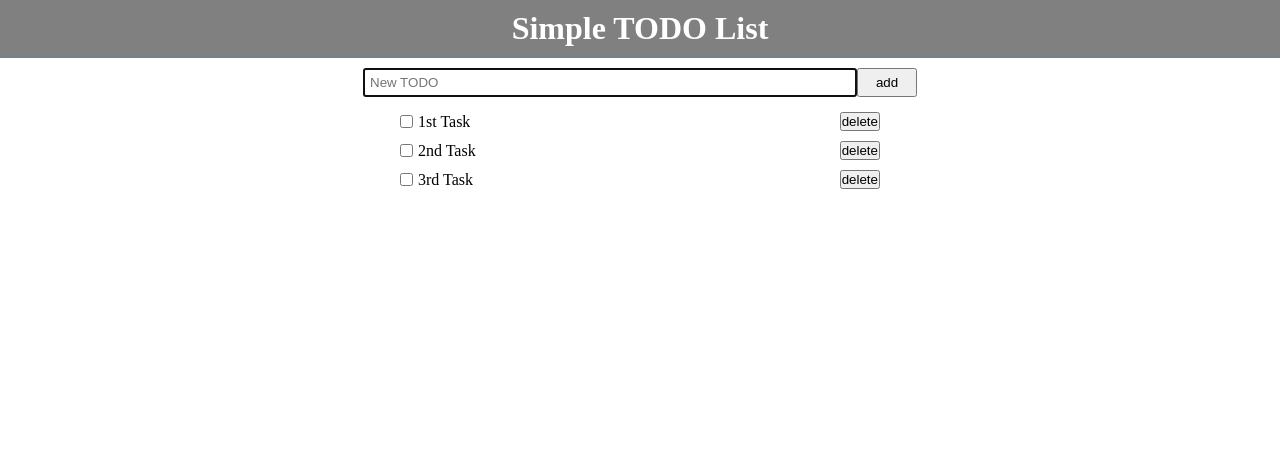
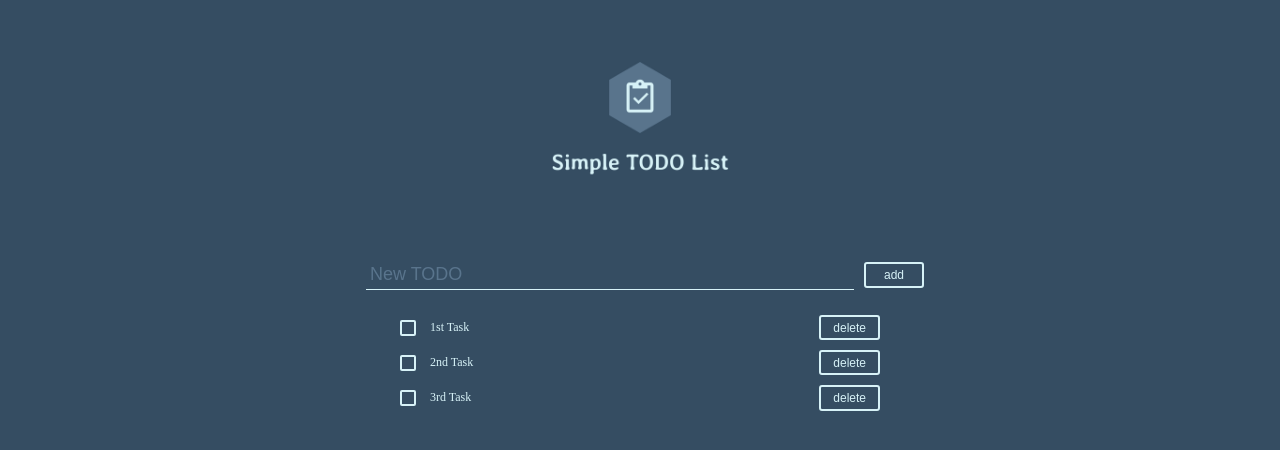
Before and after one commit to progfay/simple-todo-list, a plain HTML site: page static/index.html in a window 1280 px wide. Drawn offline with Linux system fonts and the light colour scheme.

Commit message:
feat: renewal page style

```diff
--- a/static/index.html
+++ b/static/index.html
@@ -26,10 +26,12 @@
 </head>
 
 <body>
-    <h1 id="title"> Simple TODO List </h1>
+    <header id="header">
+        <div id="icon"></div>
+    </header>
     <label id="add-todo">
-        <input type="text" name="new-todo" id="todo-input" placeholder="New TODO" autofocus>
-        <button type="button" id="add-button" onclick=""> add </button>
+        <input type="text" name="new-todo" id="todo-input" placeholder="New TODO" autofocus autocomplete="off">
+    <button type="button" id="add-button" onclick=""> add </button>
     </label>
     <ul id="todo-list"></ul>
     <template id="todo-template">
--- a/static/style.css
+++ b/static/style.css
@@ -1,16 +1,51 @@
 * {
     padding: 0;
     margin: 0;
+    user-select: none;
+    font-size: 12px;
 }
 
-h1#title {
+:focus {
+    outline: none;
+}
+
+html,
+body {
+    background: #354d62;
+    color: #d7f2f7;
+}
+
+button {
+    display: inline-block;
+    padding: 0.3em 1em;
+    text-decoration: none;
+    color: #d7f2f7;
+    border: solid 2px #d7f2f7;
+    background-color: #354d62;
+    border-radius: 3px;
+    transition: .4s;
+}
+
+button:hover {
+    color: #59748C;
+    border: solid 2px #59748C;
+    background-color: #d7f2f7;
+}
+
+header#header {
     width: 100vw;
-    text-align: center;
-    vertical-align: middle;
-    border-bottom: solid slategray 1px;
-    padding: 10px 0;
-    color: white;
-    background-color: gray;
+    height: 30vmin;
+    display: flex;
+    justify-content: center;
+    align-items: center;
+}
+
+div#icon {
+    width: 30vmin;
+    height: 30vmin;
+    background-image: url('/images/icons/icon-512x512.png');
+    background-size: contain;
+    background-repeat: no-repeat;
 }
 
 label#add-todo {
@@ -21,9 +56,27 @@ label#add-todo {
     padding: 10px 0;
 }
 
-button#add-button,
 input#todo-input {
-    padding: 5px;
+    font-size: 18px;
+    padding: 4px;
+    margin: 10px;
+    border: 0;
+    border-bottom: 1px solid #59748C;
+    background-color: transparent;
+    color: #d7f2f7;
+    transition: border-bottom .3s ease;
+}
+
+input#todo-input:focus {
+    border-bottom: 1px solid #d7f2f7;
+}
+
+input#todo-input::placeholder {
+    color: #59748C;
+}
+
+button#add-button {
+    padding: 4px;
 }
 
 ul#todo-list {
@@ -48,10 +101,52 @@ label.todo-content {
 
 div.todo-text {
     margin-left: 5px;
+    transition: all 0.4s ease;
+}
+
+input.todo-checkbox {
+    position: relative;
+    margin: 0 1rem 0 0;
+    cursor: pointer;
+}
+
+input.todo-checkbox:before {
+    position: absolute;
+    z-index: 1;
+    top: 0.125rem;
+    left: 0.1875rem;
+    width: 0.75rem;
+    height: 0.375rem;
+    content: '';
+    -webkit-transition: -webkit-transform 0.4s cubic-bezier(0.45, 1.8, 0.5, 0.75);
+    transition: transform 0.4s cubic-bezier(0.45, 1.8, 0.5, 0.75);
+    -webkit-transform: rotate(-45deg) scale(0, 0);
+    transform: rotate(-45deg) scale(0, 0);
+    border: 2px solid #d7f2f7;
+    border-top-style: none;
+    border-right-style: none;
+}
+
+input.todo-checkbox:checked:before {
+    -webkit-transform: rotate(-45deg) scale(0.8, 0.8);
+    transform: rotate(-45deg) scale(0.8, 0.8);
+}
+
+input.todo-checkbox:after {
+    position: absolute;
+    top: -0.125rem;
+    left: 0;
+    width: 1rem;
+    height: 1rem;
+    content: '';
+    cursor: pointer;
+    border: 2px solid #d7f2f7;
+    border-radius: 2px;
+    background: #354d62;
 }
 
 input.todo-checkbox:checked+div.todo-text {
-    color: gray;
+    color: #59748C;
     text-decoration: line-through;
 }
 
```
